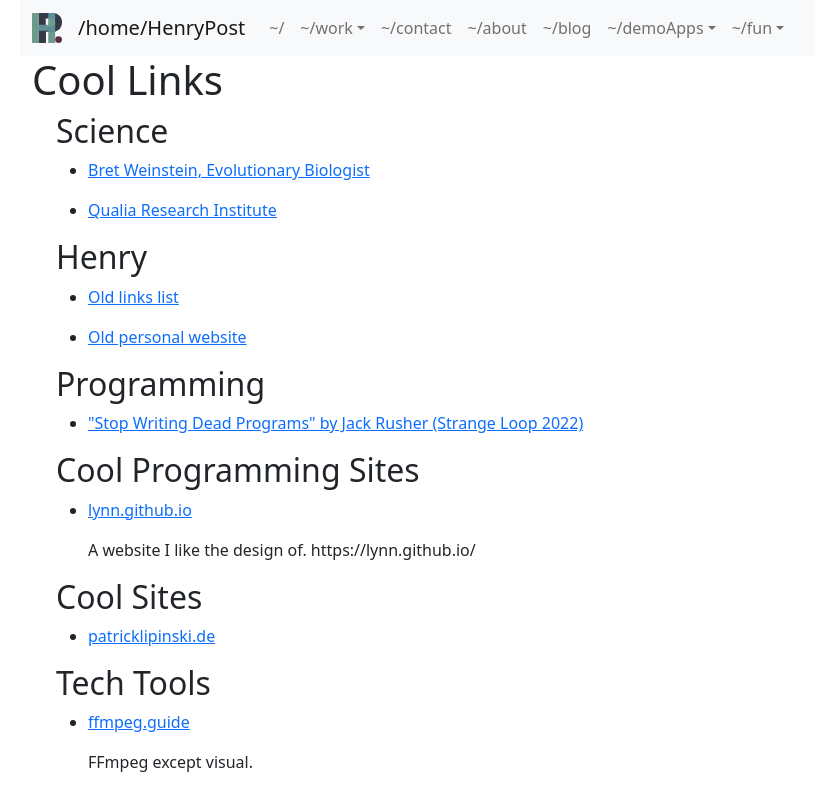
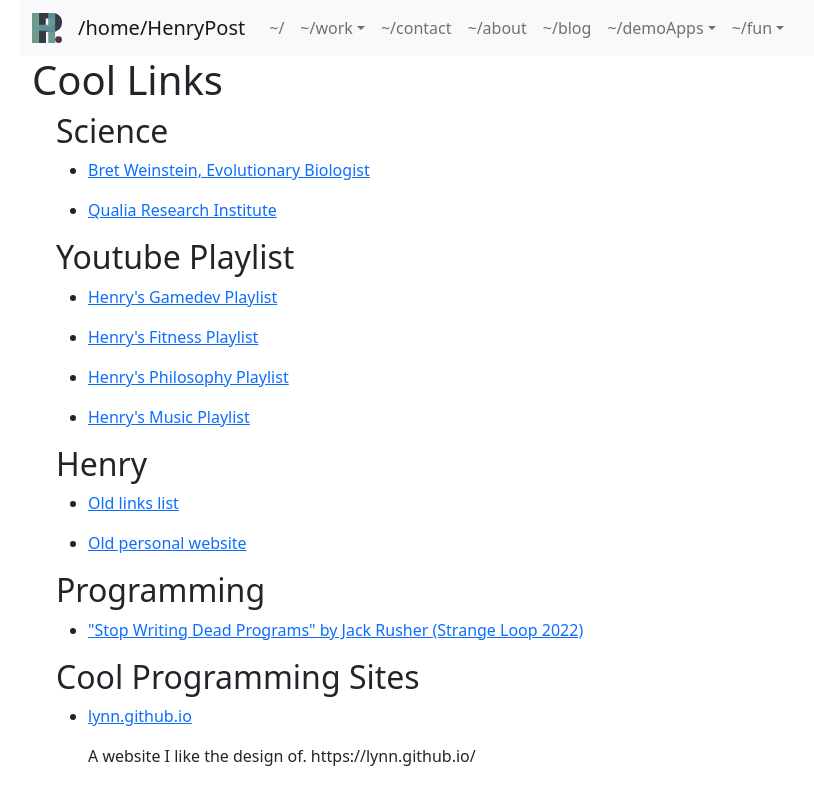
Before and after one commit to meltingscales/henrypost.net, a React (Create React App) app: page /fun/cool-links in a window 1280 px wide. Shown: the top 788 px of the page, without its empty margins (62-876 px from the left). Built offline with nearby package versions, Linux system fonts and the light colour scheme.

Commit message:
fix typos and add my yt playlists

```diff
--- a/src/data/blogposts/applying-for-robinhood-2022.md
+++ /dev/null
@@ -1,15 +0,0 @@
----
-title: Applying to work at Robin Hood
-date: '2022-10-31'
-tags: [work, jobs]
----
-
-Well, I got rejected from Robin Hood. I can reapply in 6 months.
-
-I was going to work as a Infrastructure Security Engineer.
-
-But, I didn't do good enough at the coding portion.
-
-Everything else - team fit, infrastructure design, etc; was fine.
-
-I'm pretty tired, so I will update this later in the morning.
--- a/src/data/blogposts/thanksgiving-2022.md
+++ b/src/data/blogposts/thanksgiving-2022.md
@@ -27,7 +27,7 @@ And this is why it (my obsession with being regarded highly/workaholicism) is ri
 
 Despite all of that AWESOME work, I still feel so compelled to work overtime and do things that take an extremely large amount of energy from me. It's affecting the way that I talk to my family because I'm impatient and everything is rushed. I don't know if they notice it but I definitely notice it. It's just terrible to work so hard that it starts to mess with your personal life. This is a personal flaw that I have.
 
-I don't know how to relax, I have Focus issues, and I get distracted easily. I really think that I have issues planning and sometimes it feels like there's a hole in my ability to think...
+I don't know how to relax, I have focus issues, and I get distracted easily. I really think that I have issues planning and sometimes it feels like there's a hole in my ability to think...
 
 I sometimes wonder if I should get back on ADHD medicine. I can function okay at my job but I really need help focusing and with executive function. It's gotten to the point where I usually don't know what month it is and certainly not the calendar year. I never really cared about dates anyways, and I might be making it sound a little worse than it is.
 
@@ -35,7 +35,7 @@ It's all of these little things though. If I get stuck on something at work and
 
 I'm so used to just getting stuck on something very small at work, stimming or distracting myself like tapping my foot or sweeping stuff off my desk, and then doing something even more distracting like getting a coffee or making a piece of toast. It's harmless to take short breaks but I genuinely don't feel like I'm in control of my attention span. I didn't even know today was Thanksgiving until 3:00 p.m. yesterday when I looked at my calendar and realized that all of the meetings were canceled.
 
-Maybe I should get on a low dose of Methylphenidate. I think it could help me Focus at work.
+Maybe I should get on a low dose of Methylphenidate. I think it could help me focus at work.
 
 Or maybe I shouldn't.
 
--- a/src/pages/PageBlog.tsx
+++ b/src/pages/PageBlog.tsx
@@ -2,7 +2,6 @@ import CBlogPostMarkdownFile from "../component/CBlogPostMarkdownFile";
 
 const POSTS = [
     <CBlogPostMarkdownFile filename={'thanksgiving-2022.md'}/>,
-    <CBlogPostMarkdownFile filename={'applying-for-robinhood-2022.md'}/>,
     <CBlogPostMarkdownFile filename={'like-a-product-owner-in-the-headlights.md'}/>,
     <CBlogPostMarkdownFile filename={'flight-to-hawaii.md'}/>,
     <CBlogPostMarkdownFile filename={'test-post.md'}/>,
--- a/src/pages/fun/PageCoolLinks.tsx
+++ b/src/pages/fun/PageCoolLinks.tsx
@@ -5,6 +5,26 @@ const LINK_DATA: TLinkDatum[] = [
         text: 'Bret Weinstein, Evolutionary Biologist',
         url: 'https://en.wikipedia.org/wiki/Bret_Weinstein',
         category: 'Science'
+    },
+    {
+        text: "Henry's Gamedev Playlist",
+        url:'https://www.youtube.com/playlist?list=PLxhBPQszJILskIGS7YuiwRMLpvGdzI9Ka',
+        category: "Youtube Playlist",
+    },
+    {
+        text: "Henry's Fitness Playlist",
+        url:'https://www.youtube.com/playlist?list=PLxhBPQszJILtkiZ9bLhiP-gbesaYN4ZCU',
+        category: "Youtube Playlist",
+    },
+    {
+        text: "Henry's Philosophy Playlist",
+        url:'https://www.youtube.com/playlist?list=PLxhBPQszJILuzBcrLaQayWvqIIXeb8rT7',
+        category: "Youtube Playlist",
+    },
+    {
+        text: "Henry's Music Playlist",
+        url:'https://www.youtube.com/playlist?list=PLxhBPQszJILvItaUcMHNLrnSh-SkbWvlm',
+        category: "Youtube Playlist",
     },
     //TODO add more links from todd
     {
```
